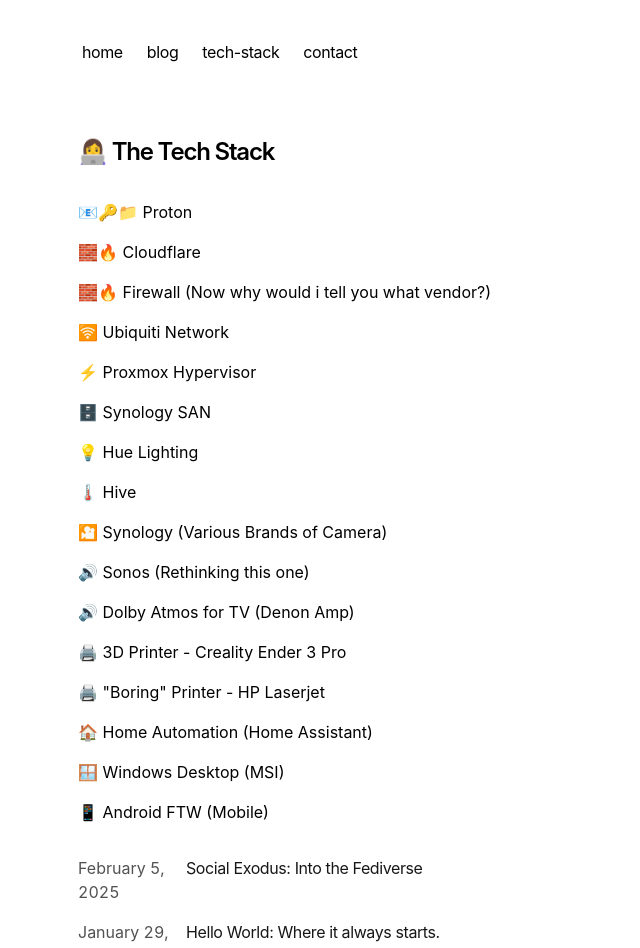
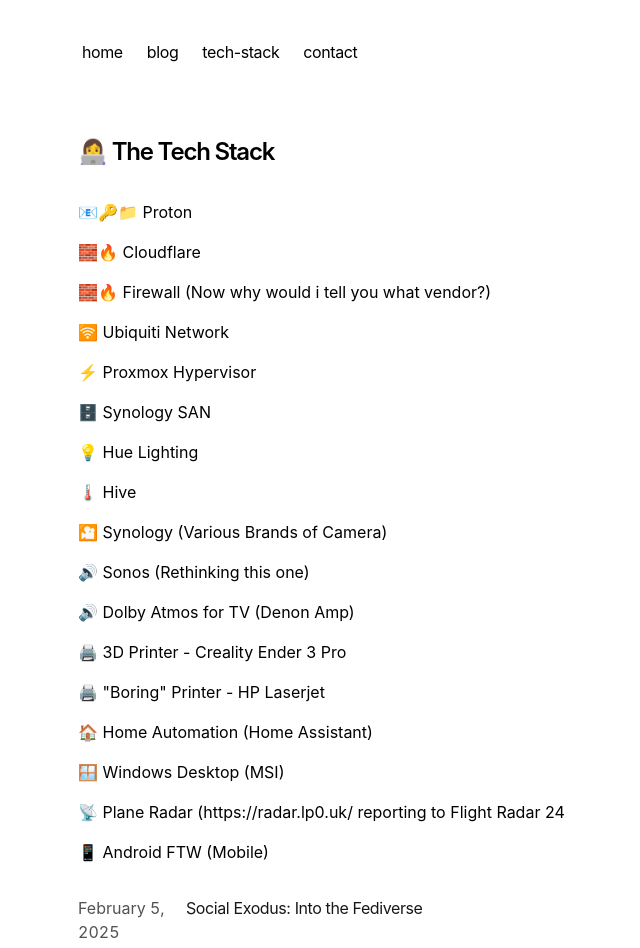
Before and after one commit to MichelleFindlay/lp0.uk, a Next.js app: page /stack in a window 1280 px wide. Shown: the top 948 px of the page, without its empty margins (274-914 px from the left). Built offline with nearby package versions, Linux system fonts and the light colour scheme.

Commit message:
Update page.tsx

```diff
--- a/app/stack/page.tsx
+++ b/app/stack/page.tsx
@@ -68,6 +68,10 @@
       </p>
 
       <p className="mb-4">
+        {`📡 Plane Radar (https://radar.lp0.uk/ reporting to Flight Radar 24 `}
+      </p>
+
+      <p className="mb-4">
         {`📱 Android FTW (Mobile)`}
       </p>
 
```
